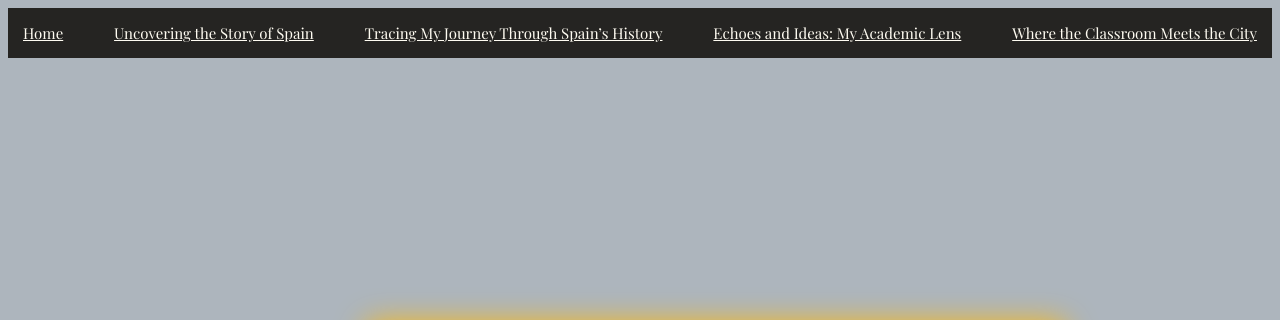
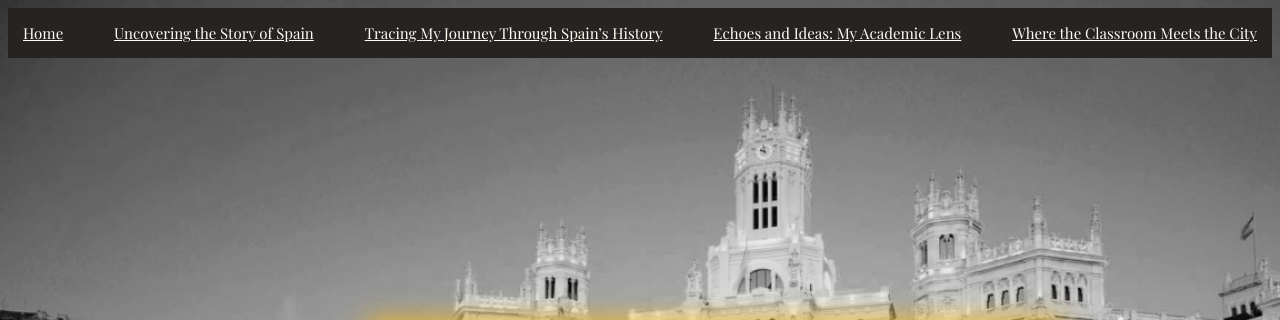
Before and after one commit to ydnichols-su/spain, a plain HTML site: page index.html in a window 1280 px wide. Shown: the top 320 px of the page. Drawn offline with nearby package versions, Linux system fonts and the light colour scheme; a web font is replaced by a local one.

Commit message:
Update styles.css

```diff
--- a/styles.css
+++ b/styles.css
@@ -2,7 +2,7 @@
     height: 100%;
 }
 body {
-    background-image: url(../website/images/madrid-spain-photo.png);
+    background-image: url(../spain/images/madrid-spain-photo.png);
     background-size: cover;
     background-repeat: no-repeat;
     font-family: "Playfair Display", serif;
```
